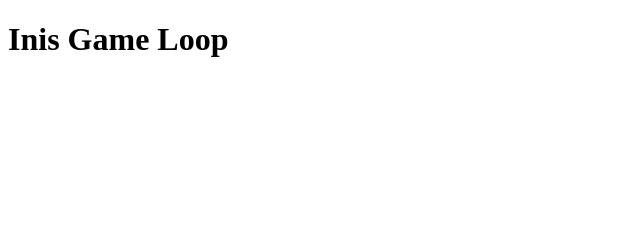
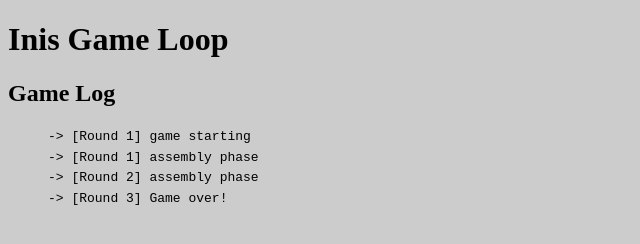
Before and after one commit to kevinrobertandrews/inis, a website built with Vite: page index.html in a window 1280 px wide. Shown: the whole page, without its empty margins (0-640 px from the left). Built offline with nearby package versions, Linux system fonts and the light colour scheme.

Commit message:
add log feature

```diff
--- a/index.html
+++ b/index.html
@@ -4,6 +4,19 @@
     <meta charset="UTF-8" />
     <title>Inis Game</title>
     <meta name="viewport" content="width=device-width, initial-scale=1.0" />
+    <style>
+      body {
+        background-color: #ccc;
+      }
+      ul {
+        font-family: monospace;
+        line-height: 1.6;
+        list-style: none;
+      }
+      li::before {
+        content: '-> ';
+      }
+    </style>
   </head>
   <body>
     <h1>Inis Game Loop</h1>
--- a/main.ts
+++ b/main.ts
@@ -30,8 +30,8 @@
   log: { items: [], find: () => null },
 };
 
-console.log('Starting game loop...');
 runGame(dummyGame as any);
+renderLog(dummyGame as any);
 
 // helpers
 
@@ -53,7 +53,6 @@
 }
 
 function createDummyPlayers(): Collection<Player> {
-  console.log('creating dummy players...');
   const colors = [Color.White, Color.Orange, Color.Green];
   const players: Player[] = colors.map((color, i) => ({
     id: i.toString(),
@@ -72,12 +71,18 @@
   };
 }
 
-// TODO save for later when implementing logs
-function logPhase(game: Game, keyword: Keyword, message: string) {
-  game.log.items.push({
-    round: game.round,
-    phase: keyword,
-    description: message,
-    timestamp: new Date(),
+function renderLog(game: Game) {
+  const logDiv = document.createElement('div');
+  logDiv.innerHTML = `<h2>Game Log</h2>`;
+
+  const ul = document.createElement('ul');
+
+  game.log.items.forEach((entry) => {
+    const li = document.createElement('li');
+    li.textContent = `[Round ${entry.round}] ${entry.description}`;
+    ul.appendChild(li);
   });
+
+  logDiv.appendChild(ul);
+  document.body.appendChild(logDiv);
 }
--- a/src/game.ts
+++ b/src/game.ts
@@ -1,13 +1,17 @@
-import { Game, GamePhase, Card, Player } from './models';
+import { Game, GamePhase, Card, Player, Keyword } from './models';
 
 // entry point
 export function runGame(game: Game) {
+  log(game, 'game starting');
+
   while (game.phase != GamePhase.End) {
     switch (game.phase) {
       case GamePhase.Assembly:
+        log(game, 'assembly phase', Keyword.Assembly);
         handleAssemblyPhase(game);
         break;
       case GamePhase.Seasons:
+        log(game, 'seasons phase');
         handleSeasonsPhase(game);
         break;
     }
@@ -15,7 +19,10 @@
     game.round++;
   }
 
-  console.log('Game over!', game);
+  log(game, 'Game over!');
+  let logs: any[] = [];
+  game.log.items.forEach((i) => logs.push(i));
+  console.table('Game Log', logs);
 }
 
 function handleAssemblyPhase(game: Game) {
@@ -88,7 +95,6 @@
     };
   });
 
-  console.log('Draft complete.');
   game.players.items.forEach((p) => {
     console.log(
       `${p.name}'s hand:`,
@@ -101,3 +107,12 @@
   // Check for new clashes, game events, victory triggers, etc.
   // Maybe break to Assembly if someone claims victory mid-round
 }
+
+function log(game: Game, message: string, keyword: string = '') {
+  game.log.items.push({
+    round: game.round,
+    phase: keyword,
+    description: message,
+    timestamp: new Date(),
+  });
+}
```
